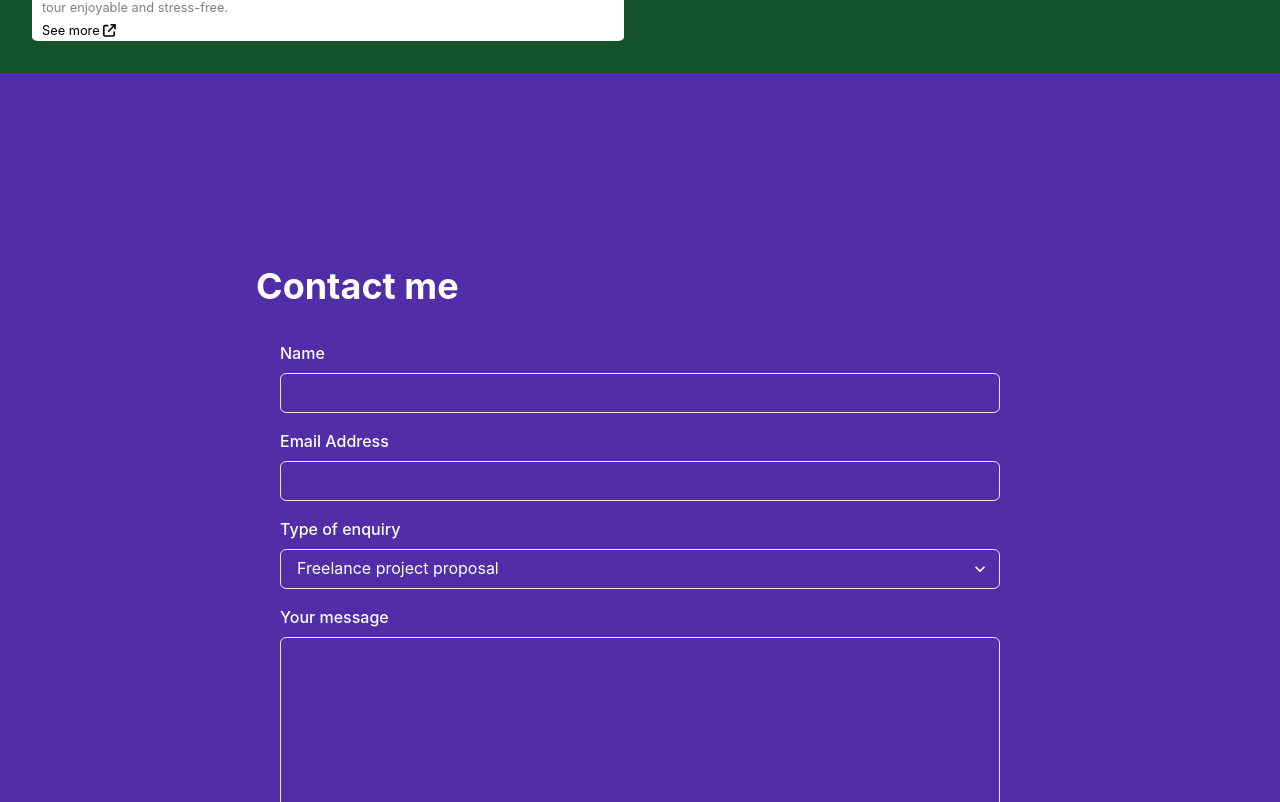
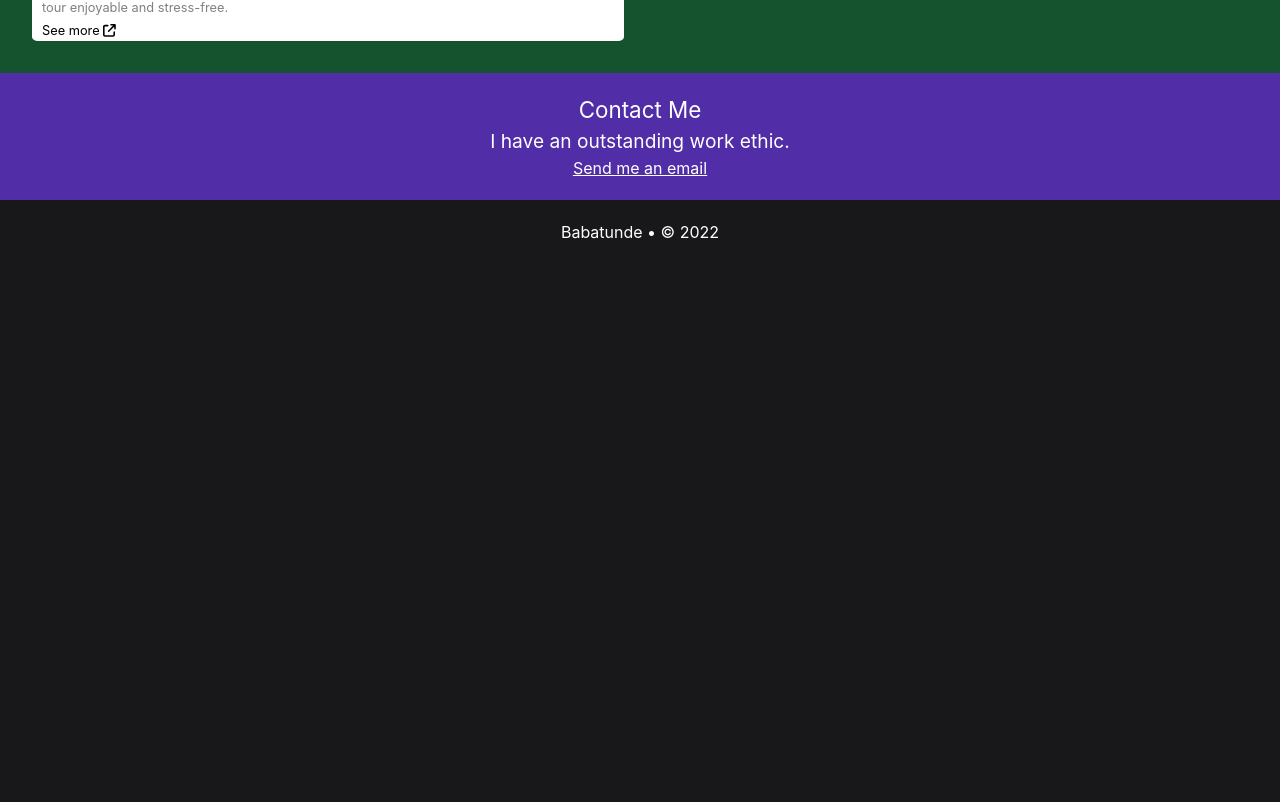
Before and after one commit to Tunzeki/portfolio, a React (Create React App) app: page / in a window 1280 px wide. Shown: the part 1058-1860 px from the top of the page. After the commit the page ends 1322 px from the top, so only its background shows below. Built offline with nearby package versions, Linux system fonts and the light colour scheme.

Commit message:
Update Projects and ContactMeSection components
- Add id to effect smooth scrollIntoView
- Add purple background color to ContactMeSection

```diff
--- a/src/components/ContactMeSection.js
+++ b/src/components/ContactMeSection.js
@@ -1,118 +1,13 @@
-import React, {useEffect} from "react";
-import { useFormik } from "formik";
-import {
-  Box,
-  Button,
-  FormControl,
-  FormErrorMessage,
-  FormLabel,
-  Heading,
-  Input,
-  Select,
-  Textarea,
-  VStack,
-} from "@chakra-ui/react";
-import * as Yup from 'yup';
-import FullScreenSection from "./FullScreenSection";
-import useSubmit from "../hooks/useSubmit";
-import {useAlertContext} from "../context/alertContext";
-
-const LandingSection = () => {
-  const {isLoading, response, submit} = useSubmit();
-  const { onOpen } = useAlertContext();
-
-  const {
-    values,
-    errors,
-    touched,
-    getFieldProps,
-    handleSubmit,
-  } = useFormik({
-    initialValues: {
-      firstName: "",
-      email: "",
-      type: 'hireMe' | 'openSource' | 'other',
-      comment: "",
-    },
-    onSubmit: (values, action) => {
-      //e.preventDefault();
-      submit(values);
-      //response.type === 'success' && alert(response.message);
-      useAlertContext(onOpen(response.type, response.message));
-      //response.type === 'error' && alert(response.message);
-      values.firstName = "";
-      action.resetForm();
-    },
-    validationSchema: Yup.object({
-      firstName: Yup.string().required("Required"),
-      email: Yup.string().email('Invalid email address').required("Required"),
-      comment: Yup.string().min(25, 'Must be at least 25 characters').required("Required"),
-    }),
-  });
-
+const ContactMeSection = () => {
   return (
-    <FullScreenSection
-      isDarkBackground
-      backgroundColor="#512DA8"
-      py={16}
-      spacing={8}
-    >
-      <VStack w="1024px" p={32} alignItems="flex-start">
-        <Heading as="h1" id="contactme-section">
-          Contact me
-        </Heading>
-        <Box p={6} rounded="md" w="100%">
-          <form onSubmit={handleSubmit}>
-            <VStack spacing={4}>
-              <FormControl isInvalid={ errors.firstName && touched.firstName }>
-                <FormLabel htmlFor="firstName">Name</FormLabel>
-                <Input
-                  id="firstName"
-                  name="firstName"
-                  {...getFieldProps("firstName")}
-                />
-
-                <FormErrorMessage>{errors.firstName}</FormErrorMessage>
-              </FormControl>
-              <FormControl isInvalid={ errors.email && touched.email }>
-                <FormLabel htmlFor="email">Email Address</FormLabel>
-                <Input
-                  id="email"
-                  name="email"
-                  type="email"
-                  {...getFieldProps("email")}
-                />
-                <FormErrorMessage>{errors.email}</FormErrorMessage>
-              </FormControl>
-              <FormControl>
-                <FormLabel htmlFor="type">Type of enquiry</FormLabel>
-                <Select id="type" name="type" {...getFieldProps("type")}>
-                  <option value="hireMe">Freelance project proposal</option>
-                  <option value="openSource">
-                    Open source consultancy session
-                  </option>
-                  <option value="other">Other</option>
-                </Select>
-              </FormControl>
-              <FormControl isInvalid={ errors.comment && touched.comment }>
-                <FormLabel htmlFor="comment">Your message</FormLabel>
-                <Textarea
-                  id="comment"
-                  name="comment"
-                  height={250}
-                  {...getFieldProps("comment")}
-                />
-                <FormErrorMessage>{errors.comment}</FormErrorMessage>
-              </FormControl>
-              <Button type="submit" colorScheme="purple" width="full">
-                {isLoading ? "Loading" : "Submit"}
-              </Button>
-            </VStack>
-          </form>
-        </Box>
-      </VStack>
-    </FullScreenSection>
+    <div  className="purple-shade text-white text-center pt-20 pb-20">
+      <h1 className="text-size-140" id="contactme-section">Contact Me</h1>
+      <p className="text-size-120">
+        I have an outstanding work ethic.
+      </p>
+      <p className="text-size-100 text-underline"><a href="mailto:babatundeademusire@gmail.com">Send me an email</a></p>
+    </div>
   );
 };
 
-export default LandingSection;
+export default ContactMeSection;
--- a/src/components/Projects.js
+++ b/src/components/Projects.js
@@ -26,8 +26,8 @@ const projectsList = [
 
 const Projects = () => {
     return (
-        <div className="green-shade">
-            <div className="bold text-white text-size-140 text-center pt-10">
+      <div className="green-shade" id="projects-section">
+        <div className="bold text-white text-size-140 text-center pt-10">
             Featured Projects
           </div>
           <div
--- a/src/index.css
+++ b/src/index.css
@@ -129,6 +129,9 @@ code {
   background-color: #14532d;
 }
 
+.purple-shade {
+  background-color: #512DA8;
+}
 @media screen and (min-width: 992px) {
 
   .grid {
```
